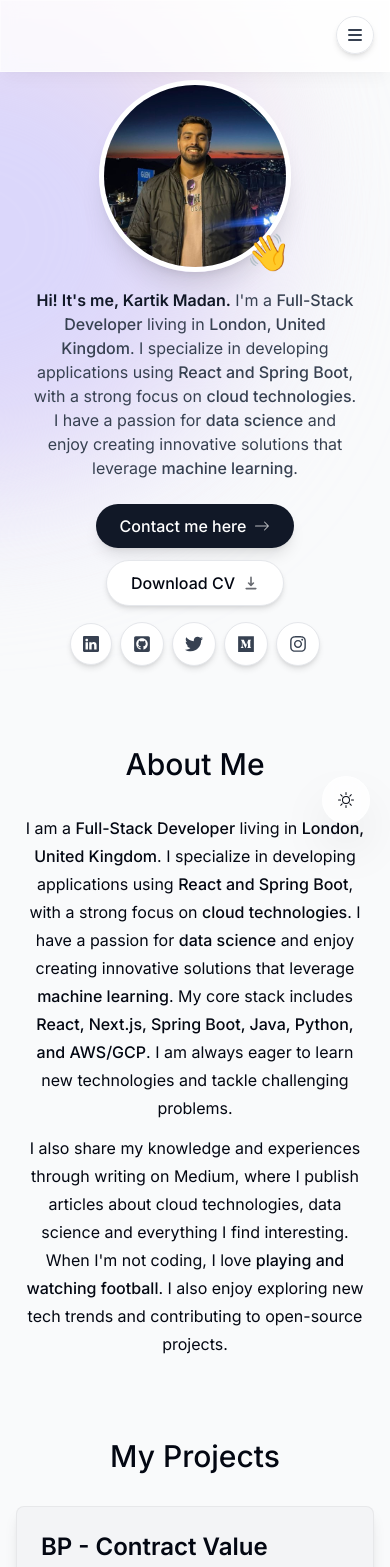
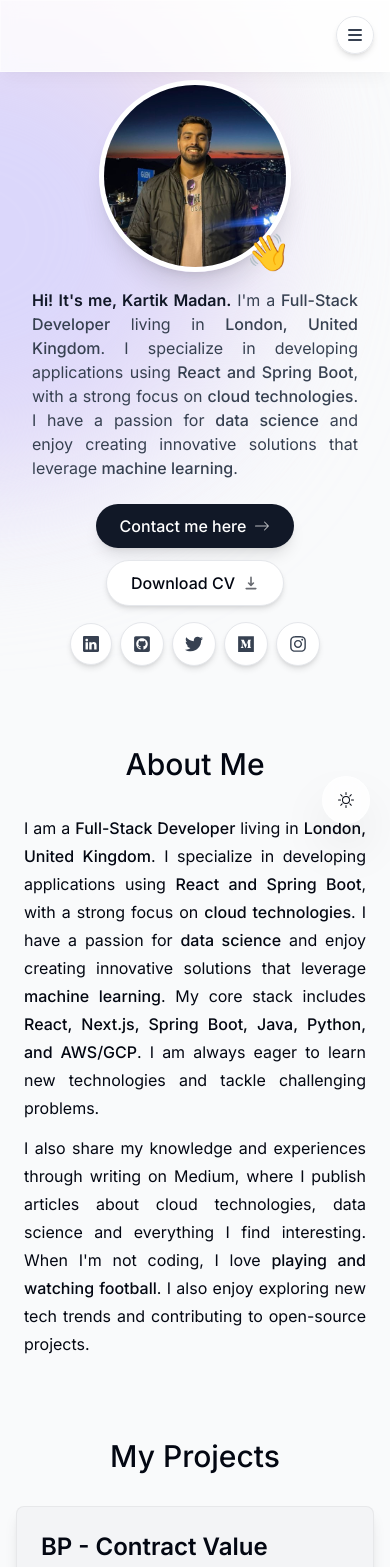
Before and after one commit to kartikmadan11/kartikmadan, a Next.js app: page / in a window 390 px wide. Shown: the top 1567 px of the page. Built offline with nearby package versions, Linux system fonts and the light colour scheme.

Commit message:
Justify text on mobile for intro and about sections

```diff
--- a/components/about.tsx
+++ b/components/about.tsx
@@ -12,7 +12,7 @@ export default function About() {
   return (
     <motion.section
       ref={ref}
-      className="mb-20 max-w-[45rem] text-center leading-7 sm:leading-8 sm:mb-40 scroll-mt-28 px-2"
+      className="mb-20 max-w-[45rem] text-justify sm:text-center leading-7 sm:leading-8 sm:mb-40 scroll-mt-28 px-2"
       initial={{ opacity: 0, y: 100 }}
       animate={{ opacity: 1, y: 0 }}
       transition={{ delay: 0.175 }}
--- a/components/intro.tsx
+++ b/components/intro.tsx
@@ -64,7 +64,7 @@ export default function Intro() {
       </div>
 
       <motion.h1
-        className="mb-6 mt-4 px-4 text-base font-normal !leading-[1.5] sm:text-2xl sm:!leading-[1.6] text-gray-700 dark:text-gray-100"
+        className="mb-6 mt-4 px-4 text-base font-normal !leading-[1.5] sm:text-2xl sm:!leading-[1.6] text-gray-700 dark:text-gray-100 text-justify sm:text-center"
         initial={{ opacity: 0, y: 100 }}
         animate={{ opacity: 1, y: 0 }}
       >
```
